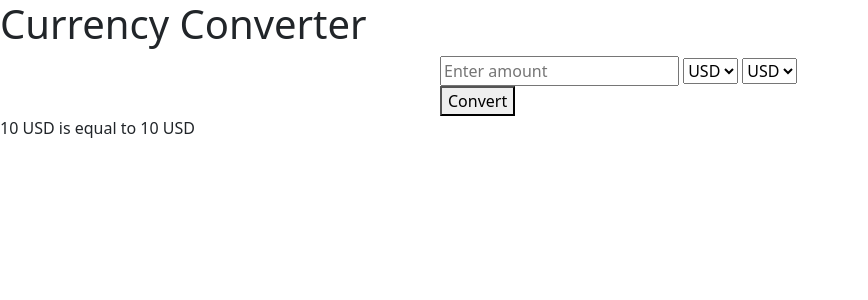
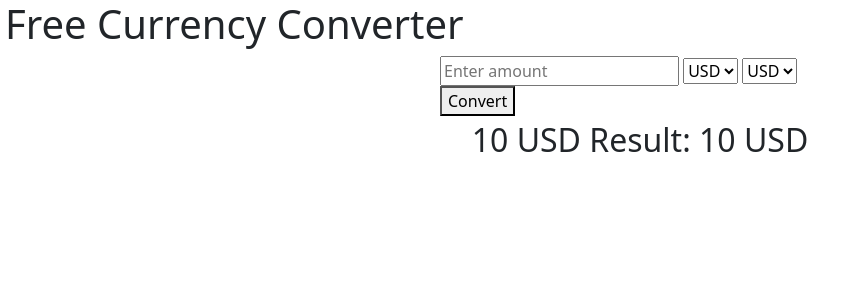
Before and after one commit to haveacar/free_currency_convertor, a Flask app: template templates/index.html in a window 1280 px wide. Shown: the top 300 px of the page, without its empty margins (0-868 px from the left). Run offline with Flask 3, Linux system fonts and the light colour scheme; the template is opened without the code that fills it: most values are stand-ins (such as "Sample title", 1, 10 or a date in 2020).

Commit message:
fixed position elements

```diff
--- a/templates/index.html
+++ b/templates/index.html
@@ -13,7 +13,8 @@
     <link href="https://cdn.jsdelivr.net/npm/bootstrap@5.3.0-alpha3/dist/css/bootstrap.min.css" rel="stylesheet" integrity="sha384-KK94CHFLLe+nY2dmCWGMq91rCGa5gtU4mk92HdvYe+M/SXH301p5ILy+dN9+nJOZ" crossorigin="anonymous">
   </head>
   <body>
-     <h1>Currency Converter</h1>
+     <h1 style="margin-left: 5px;"> Free Currency Converter</h1>
+
     <form method="post">
       <input type="number" name="amount" placeholder="Enter amount" required>
       <select name="from_currency">
@@ -31,7 +32,9 @@
       <button type="submit">Convert</button>
     </form>
     {% if converted_amount is not none %}
-      <p >{{ amount }} {{ from_currency }} is equal to {{ converted_amount }} {{ to_currency }}</p>
+        <div style="text-align:center;" >
+            <H2 style="margin-top: 5px;">{{ amount }} {{ from_currency }} Result: {{ converted_amount }} {{ to_currency }}</H2>
+        </div>
     {% endif %}
 
     <script src="https://cdn.jsdelivr.net/npm/bootstrap@5.3.0-alpha3/dist/js/bootstrap.bundle.min.js" integrity="sha384-ENjdO4Dr2bkBIFxQpeoTz1HIcje39Wm4jDKdf19U8gI4ddQ3GYNS7NTKfAdVQSZe" crossorigin="anonymous"></script>
```
